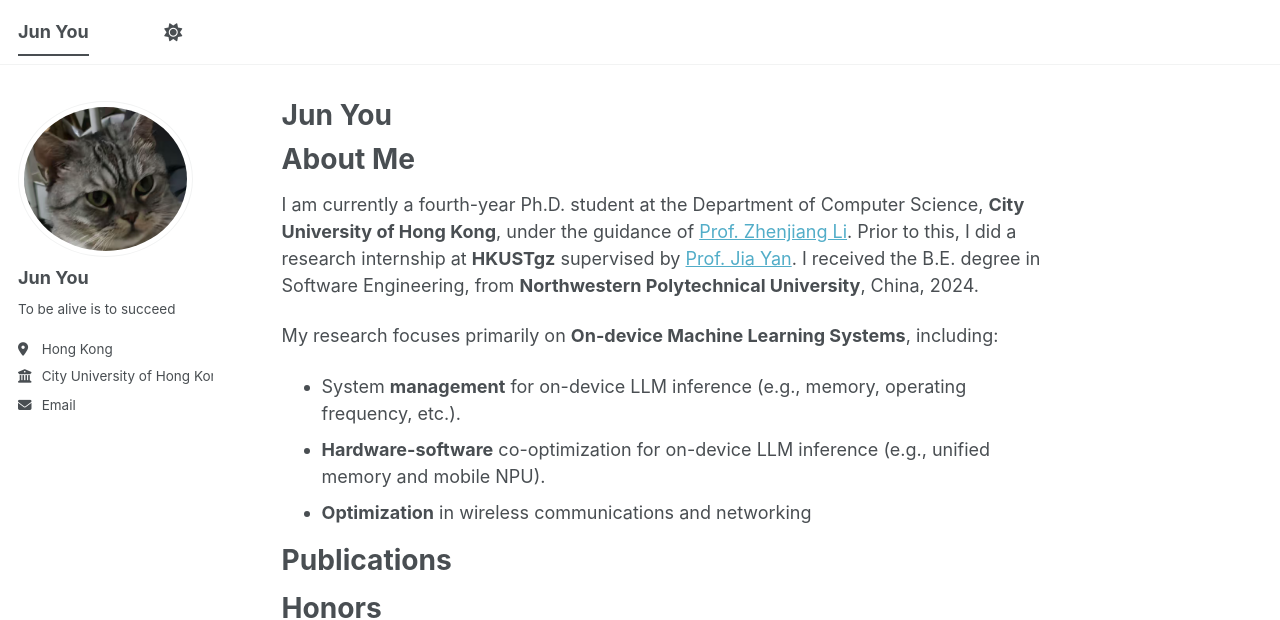
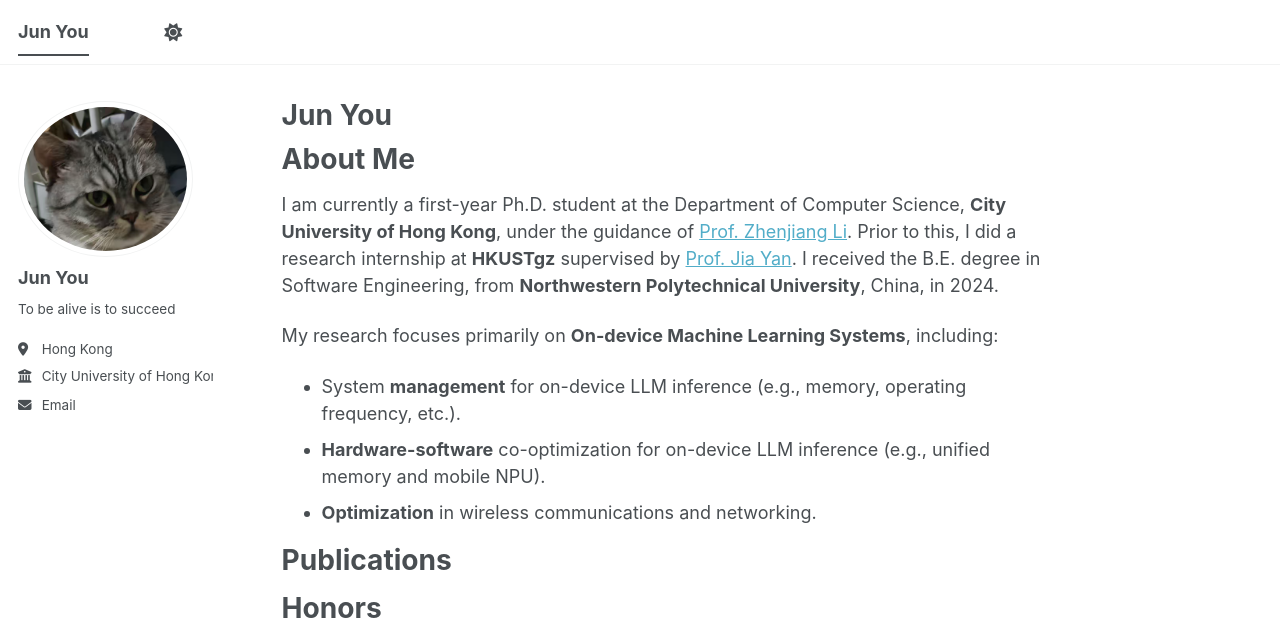
Before and after one commit to junyou2001/junyou2001.github.io, a Jekyll site: the page built from _pages/about.md, in a window 1280 px wide. Shown: the top 620 px of the page. Built offline with Jekyll 4.4.1, drawn with Linux system fonts in a browser that asks for light colours; a script bundle is joined from its source files by our own code; library files that are not in the unit come from our copies.

Commit message:
'update'

```diff
--- a/_pages/about.md
+++ b/_pages/about.md
@@ -10,13 +10,13 @@
 About Me
 ======
 
-I am currently a fourth-year Ph.D. student at the Department of Computer Science, **City University of Hong Kong**, under the guidance of [Prof. Zhenjiang Li](https://www.cs.cityu.edu.hk/~zhenjili/). Prior to this, I did a research internship at **HKUSTgz** supervised by [Prof. Jia Yan](https://jasonjiayan.github.io/). I received the B.E. degree in Software Engineering, from **Northwestern Polytechnical University**, China, 2024.
+I am currently a first-year Ph.D. student at the Department of Computer Science, **City University of Hong Kong**, under the guidance of [Prof. Zhenjiang Li](https://www.cs.cityu.edu.hk/~zhenjili/). Prior to this, I did a research internship at **HKUSTgz** supervised by [Prof. Jia Yan](https://jasonjiayan.github.io/). I received the B.E. degree in Software Engineering, from **Northwestern Polytechnical University**, China, in 2024.
 
 My research focuses primarily on **On-device Machine Learning Systems**, including:
 
 * System **management** for on-device LLM inference (e.g., memory, operating frequency, etc.).
 * **Hardware-software** co-optimization for on-device LLM inference (e.g., unified memory and mobile NPU).
-* **Optimization** in wireless communications and networking
+* **Optimization** in wireless communications and networking.
 
 Publications
 ======
```
